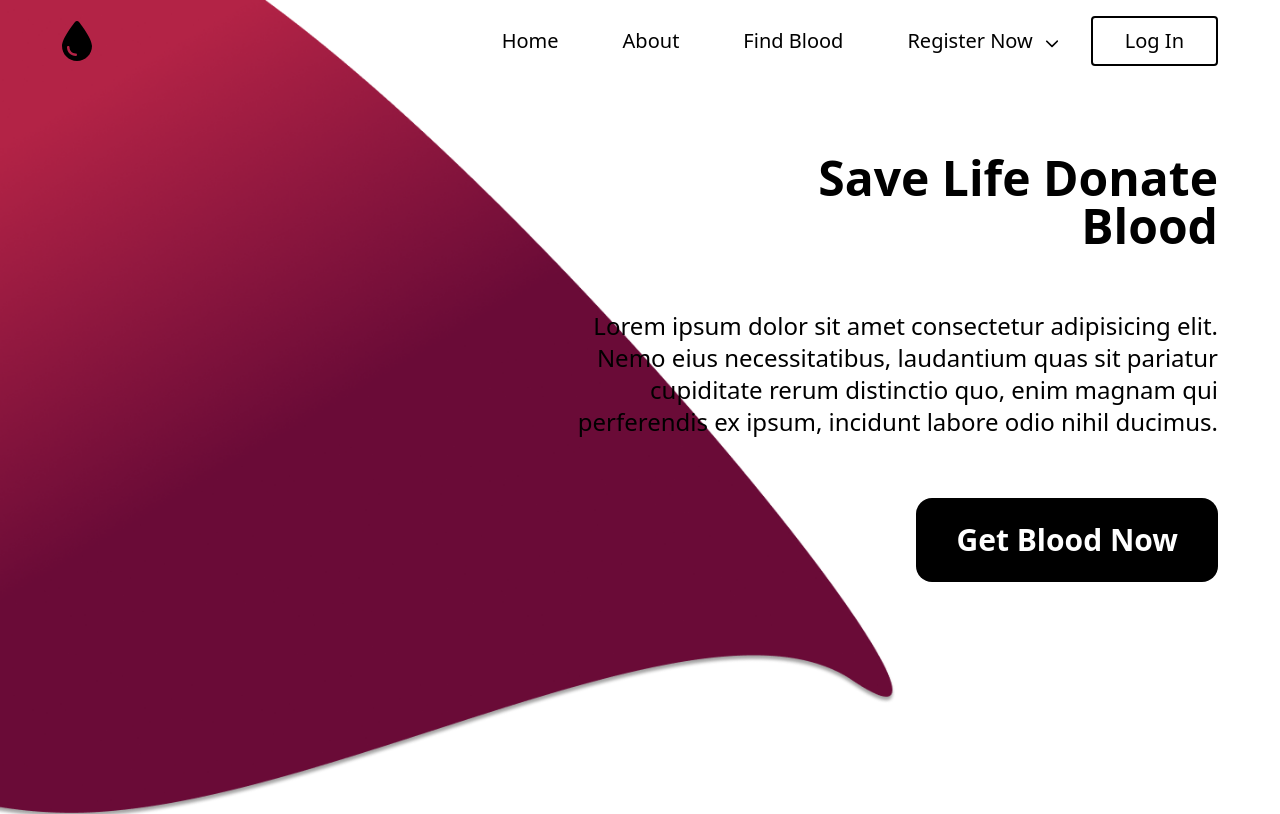
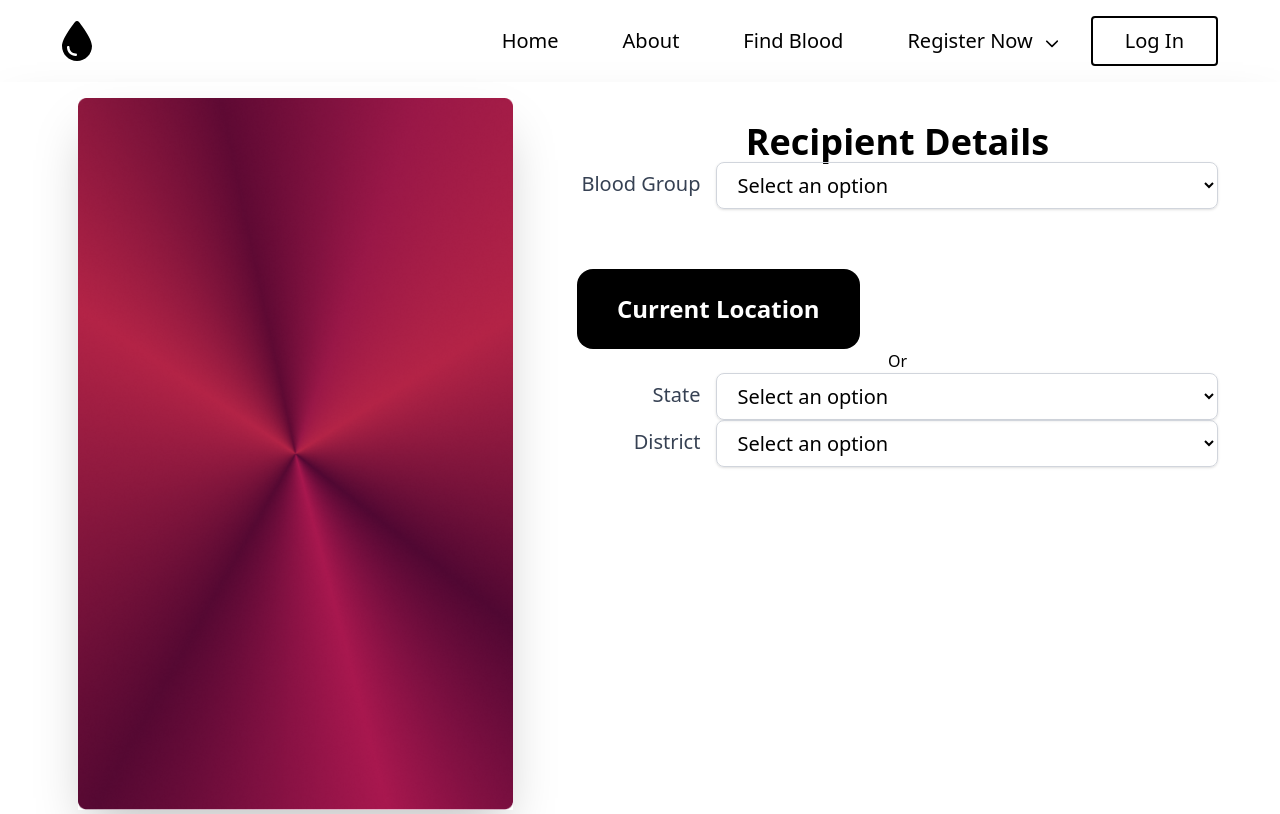
Before and after one commit to PB-King-47/blood_donation, a React (Vite) app: page /findblood in a window 1280 px wide. Shown: the top 814 px of the page. Built offline with nearby package versions, Linux system fonts and the light colour scheme.

Commit message:
Find Blood Page Created

```diff
--- a/src/App.jsx
+++ b/src/App.jsx
@@ -4,6 +4,7 @@ import HomePage from './page/HomePage'
 import Master from 'src/page/layouts/Master'
 import RegisterPage from './page/RegisterPage'
 import RegisterOrgPage from './page/RegisterOrgPage'
+import FindBlood from './page/FindBlood'
 
 function App() {
 
@@ -13,6 +14,7 @@ function App() {
         <Route path={"*"} element={<HomePage/>} />
         <Route path={"/registerdoner"} element={<RegisterPage />} />
         <Route path={"/registerorg"} element={<RegisterOrgPage />} />
+        <Route path={"/findblood"} element={<FindBlood />} />
 
       </Route>
     </Routes>
--- a/src/components/Button.jsx
+++ b/src/components/Button.jsx
@@ -6,7 +6,7 @@ const Button = ({
   className = '',
   src,
   onClick,
-  type = 'button'
+  type = 'button',
 }) => {
   return (
     <button
--- a/src/components/Navbar.jsx
+++ b/src/components/Navbar.jsx
@@ -25,7 +25,7 @@ const Navbar = () => {
                     <Link to={"/"} className="px-8 py-2 hover:underline hover:decoration-3 hover:underline-offset-8">
                         About
                     </Link>
-                    <Link to={"/"} className="px-8 py-2 hover:underline hover:decoration-3 hover:underline-offset-8">
+                    <Link to={"/findblood"} className="px-8 py-2 hover:underline hover:decoration-3 hover:underline-offset-8">
                         Find Blood
                     </Link>
                     {/* <Link
--- /dev/null
+++ b/src/page/FindBlood.jsx
@@ -0,0 +1,76 @@
+import React, { useState } from "react";
+import BgImage from "src/assets/GradientPanel.png";
+import { bloodGroupOptions, stateOptions } from "src/utils/options.jsx";
+import SelectionInput from "./../components/SelectionInput";
+import Button from "./../components/Button";
+
+const FindBlood = () => {
+    const [formData, setFormData] = useState({
+        bloodGrop: "",
+        state: "",
+        district: "",
+    });
+
+    const handleChange = (e) => {
+        setFormData({ ...formData, [e.target.name]: e.target.value });
+    };
+
+    const handleClick = () => {
+        alert("Submit Click");
+    };
+
+    return (
+        <div className="content bg-white shadow-2xl">
+            <div className="grid grid-cols-12 gap-20">
+                <div className="col-span-5">
+                    <img
+                        srcSet={BgImage}
+                        alt="Cover Image"
+                        className="w-full m-4 shadow-2xl"
+                    />
+                </div>
+                <div className="col-span-7 py-10">
+                    <h1 className="font-bold text-4xl text-center capitalize">
+                        Recipient Details
+                    </h1>
+
+                    {/* Blood Group */}
+                    <SelectionInput
+                        label="Blood Group"
+                        name="bloodGrop"
+                        value={formData.bloodGrop}
+                        onChange={(e) => setFormData(e.target.value)}
+                        options={bloodGroupOptions}
+                    />
+                    <Button
+                        className={"text-2xl font-bold mt-15"}
+                        text={"Current location"}
+                        style={{
+                            paddingY: '2px!importent',
+                        }}
+                    />
+                    <p className="text-center">Or</p>
+                    {/* State */}
+                    <SelectionInput
+                        label="State"
+                        name="state"
+                        value={formData.state}
+                        onChange={(e) => setFormData(e.target.value)}
+                        options={stateOptions}
+                    />
+
+                    {/* District */}
+                    <SelectionInput
+                        label="District"
+                        name="district"
+                        value={formData.district}
+                        onChange={(e) => setFormData(e.target.value)}
+                        options={stateOptions}
+                    />
+                </div>
+            </div>
+        </div>
+    );
+};
+
+export default FindBlood;
```
Also changed, not shown: src/assets/GradientPanel.png (added).
